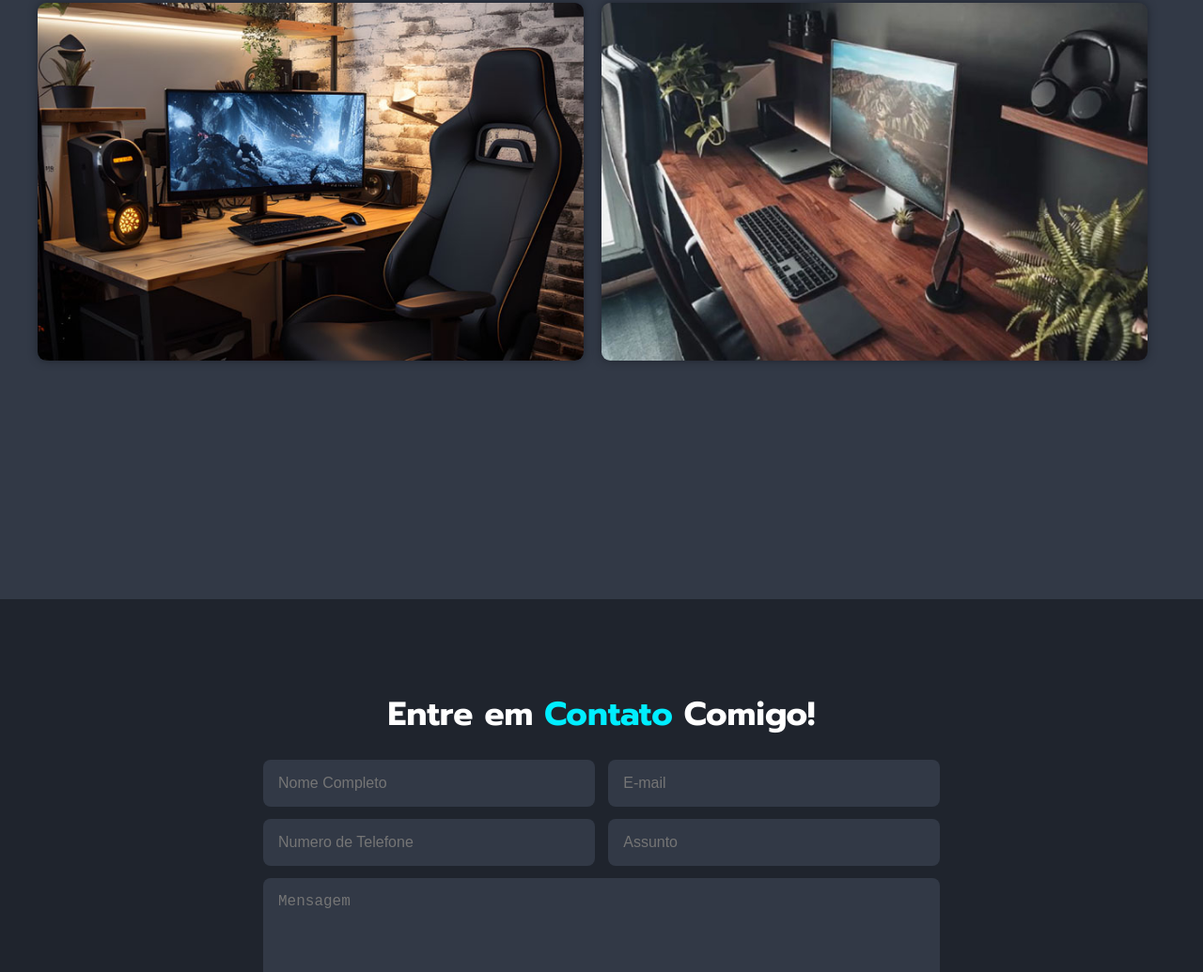
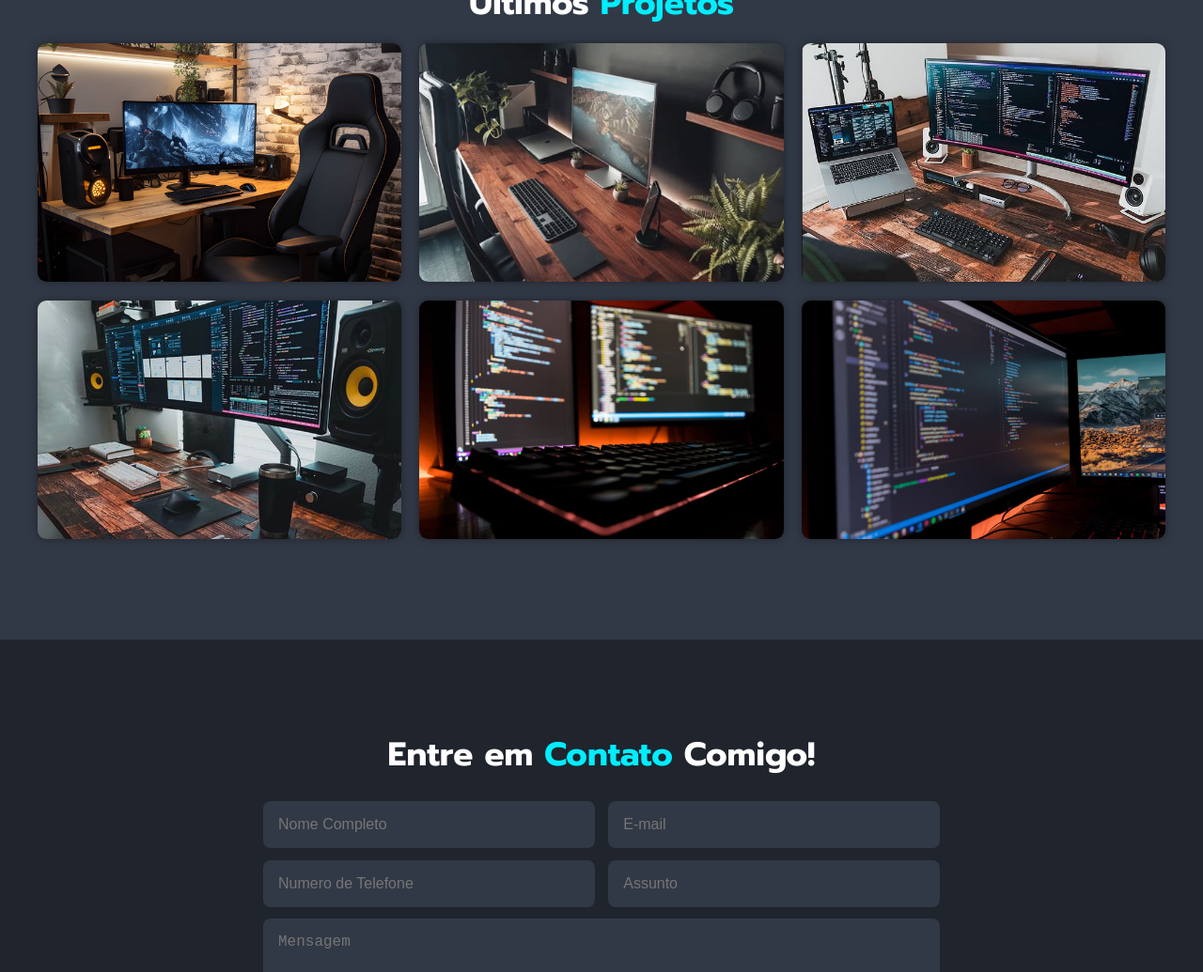
Before and after one commit to thiagobrx/meu-site, a plain HTML site: page index.html in a window 1280 px wide. Shown: the part 1762-2797 px from the top of the page at 94% size. Drawn offline with nearby package versions, Linux system fonts and the light colour scheme.

Commit message:
removi os comentarios do HTML e coloquei comentarios no js

```diff
--- a/index.html
+++ b/index.html
@@ -1,177 +1,262 @@
 <!DOCTYPE html>
 <html lang="pt-br">
+
 <head>
     <meta charset="UTF-8">
     <meta name="viewport" content="width=device-width, initial-scale=1.0">
     <link rel="shortcut icon" href="#" type="image/x-icon">
     <link rel="stylesheet" href="css/style.css">
     <link href='https://unpkg.com/boxicons@2.1.4/css/boxicons.min.css' rel='stylesheet'>
-    <title>Portifolio Thiago</title>
-    <!-- Metadados do documento, incluindo codificação de caracteres, viewport e links para arquivos CSS -->
+    <title>Portifolio Thiago Batista</title>
 </head>
+
 <body>
     <header>
         <a href="#" class="logo">Portifolio</a>
-        <!-- Link para a logo do portfólio -->
 
         <div class="nav">
             <a href="#home">Home</a>
             <a href="#services">Serviços</a>
             <a href="#portifolio">Portifolio</a>
-            <a href="#contact">Contact</a>
-            <a href="#about">About</a>
-            <!-- Links de navegação do menu principal -->
+            <a href="#contact">Contato</a>
+            <a href="#about">Sobre</a>
         </div>
 
         <div class="nav-responsive">
             <a href="#home">Home</a>
             <a href="#services">Serviços</a>
             <a href="#portifolio">Portifolio</a>
-            <a href="#contact">Contact</a>
-            <a href="#about">About</a>
-            <!-- Links de navegação do menu responsivo -->
+            <a href="#contact">Contato</a>
+            <a href="#about">Sobre</a>
         </div>
 
         <div class="menu-hamburguer">
             <div class="bar1"></div>
             <div class="bar2"></div>
             <div class="bar3"></div>
-            <!-- Ícone do menu hambúrguer para navegação responsiva -->
         </div>
     </header>
-
     <section class="home" id="home">
         <div class="home-content">
-            <h3>Buenas, I'm</h3>
+            <h3>Olá, eu sou</h3>
             <h1>Thiago Batista</h1>
             <h3>Full-Stack <span>Developer</span> and <span>Teacher</span></h3>
+
             <p>
                 Lorem ipsum dolor sit amet consectetur adipisicing elit.
                 Fugiat commodi et nam consequatur vero perspiciatis, unde dolores voluptate qui fugit.
             </p>
+
             <div class="social-media">
                 <a href="#"><i class='bx bxl-github'></i></a>
-                <a href="#"><i class='bx bxl-instagram'></i></a>
-                <a href="#"><i class='bx bxl-linkedin'></i></a>
+                <a href="#"><i class='bx bxl-instagram'></i></i></a>
+                <a href="#"><i class='bx bxl-linkedin'></i></i></a>
                 <a href="#"><i class='bx bxl-facebook'></i></a>
-                <!-- Links de ícones de mídia social -->
             </div>
+
             <div>
                 <a href="#" class="btn">Download CV</a>
-                <!-- Botão para download do CV -->
             </div>
         </div>
+
         <div class="home-img">
             <img src="imagens/172456049175343256_1_-removebg-preview.png" alt="Foto de Perfil">
-            <!-- Imagem de perfil na seção inicial -->
         </div>
     </section>
-    <!-- Seção inicial (home) com uma breve introdução, mídias sociais e link para download do CV -->
+
 
     <section class="services" id="services">
         <h2>Our <span>Services</span></h2>
+
         <div class="services-container">
             <div class="services-box">
                 <i class='bx bx-code-alt'></i>
                 <h3>Web Developer</h3>
+
                 <p>
-                    Lorem ipsum dolor sit amet consectetur adipisicing elit. Nisi assumenda necessitatibus
-                    asperiores nam eum, porro quaerat qui? Saepe eos sit dolorem repellat labore amet
+                    Lorem ipsum dolor sit amet consectetur
+                    adipisicing elit. Nisi assumenda necessitatibus
+                    asperiores nam eum, porro quaerat qui?
+                    Saepe eos sit dolorem repellat labore amet
                     facilis doloremque aliquam modi harum.
+                    Quae libero corrupti mollitia blanditiis eligendi
+                    repudiandae facilis ea voluptatibus exercitationem
+                    laboriosam corporis modi porro rerum natus atque optio, repellat fuga?
                 </p>
+
                 <a href="#" class="btn">Leia Mais</a>
             </div>
             <div class="services-box">
                 <i class='bx bx-code-curly'></i>
                 <h3>back-and</h3>
+
                 <p>
-                    Lorem ipsum dolor sit amet consectetur adipisicing elit. Quaerat sed vero esse
-                    laboriosam, animi maiores sequi obcaecati possimus pariatur quia, dolores nemo
-                    delectus, maxime cumque repellendus veniam deserunt? Tempora, illum.
+                    Lorem ipsum dolor sit
+                    amet consectetur adipisicing elit.
+                    Quaerat sed vero esse laboriosam, animi
+                    maiores sequi obcaecati possimus pariatur quia,
+                    dolores nemo delectus, maxime cumque repellendus
+                    veniam deserunt? Tempora, illum.
                 </p>
+
                 <a href="#" class="btn">Leia Mais</a>
             </div>
             <div class="services-box">
                 <i class='bx bx-devices'></i>
                 <h3>IA designer</h3>
+
                 <p>
-                    Lorem ipsum dolor sit amet consectetur adipisicing elit. Quaerat sed vero esse
-                    laboriosam, animi maiores sequi obcaecati possimus pariatur quia, dolores nemo
-                    delectus, maxime cumque repellendus veniam deserunt? Tempora, illum.
+                    Lorem ipsum dolor sit
+                    amet consectetur adipisicing elit.
+                    Quaerat sed vero esse laboriosam, animi
+                    maiores sequi obcaecati possimus pariatur quia,
+                    dolores nemo delectus, maxime cumque repellendus
+                    veniam deserunt? Tempora, illum.
                 </p>
+
                 <a href="#" class="btn">Leia Mais</a>
             </div>
         </div>
     </section>
-    <!-- Seção de serviços com três caixas descrevendo diferentes serviços oferecidos -->
-
     <section class="portifolio" id="portifolio">
         <h2>Ultimos <span>Projetos</span></h2>
         <div class="portifolio-container">
             <div class="portifolio-box">
                 <img src="imagens/01.jpg" alt="portifolio1">
+
                 <div class="portifolio-layer">
                     <h4>Web Developer</h4>
+
                     <p>
                         Lorem ipsum dolor sit amet consectetur adipisicing elit. Modi reprehenderit cumque
-                        exercitationem, dolores sint repellendus quo harum aliquid in incidunt?
+                        exercitationem,
+                        dolores sint repellendus quo harum aliquid in incidunt?
                     </p>
+
                     <a href="#"><i class='bx bx-link-external'></i></a>
                 </div>
             </div>
+
             <div class="portifolio-box">
                 <img src="imagens/02.jpg" alt="portifolio2">
+
                 <div class="portifolio-layer">
                     <h4>Web Developer</h4>
+
                     <p>
                         Lorem ipsum dolor sit amet consectetur adipisicing elit. Modi reprehenderit cumque
-                        exercitationem, dolores sint repellendus quo harum aliquid in incidunt?
+                        exercitationem,
+                        dolores sint repellendus quo harum aliquid in incidunt?
                     </p>
+
                     <a href="#"><i class='bx bx-link-external'></i></a>
                 </div>
             </div>
-            <!-- Mais blocos de portfólio seguem a mesma estrutura -->
+
+            <div class="portifolio-box">
+                <img src="imagens/03.jpg" alt="portifolio3">
+
+                <div class="portifolio-layer">
+                    <h4>Web Developer</h4>
+
+                    <p>
+                        Lorem ipsum dolor sit amet consectetur adipisicing elit. Modi reprehenderit cumque
+                        exercitationem,
+                        dolores sint repellendus quo harum aliquid in incidunt?
+                    </p>
+
+                    <a href="#"><i class='bx bx-link-external'></i></a>
+                </div>
+            </div>
+
+            <div class="portifolio-box">
+                <img src="imagens/04.jpg" alt="portifolio4">
+
+                <div class="portifolio-layer">
+                    <h4>Web Developer</h4>
+
+                    <p>
+                        Lorem ipsum dolor sit amet consectetur adipisicing elit. Modi reprehenderit cumque
+                        exercitationem,
+                        dolores sint repellendus quo harum aliquid in incidunt?
+                    </p>
+
+                    <a href="#"><i class='bx bx-link-external'></i></a>
+                </div>
+            </div>
+
+            <div class="portifolio-box">
+                <img src="imagens/05.jpg" alt="portifolio5">
+
+                <div class="portifolio-layer">
+                    <h4>Web Developer</h4>
+
+                    <p>
+                        Lorem ipsum dolor sit amet consectetur adipisicing elit. Modi reprehenderit cumque
+                        exercitationem,
+                        dolores sint repellendus quo harum aliquid in incidunt?
+                    </p>
+
+                    <a href="#"><i class='bx bx-link-external'></i></a>
+                </div>
+            </div>
+
+            <div class="portifolio-box">
+                <img src="imagens/06.jpg" alt="portifolio6">
+
+                <div class="portifolio-layer">
+                    <h4>Web Developer</h4>
+
+                    <p>
+                        Lorem ipsum dolor sit amet consectetur adipisicing elit. Modi reprehenderit cumque
+                        exercitationem,
+                        dolores sint repellendus quo harum aliquid in incidunt?
+                    </p>
+
+                    <a href="#"><i class='bx bx-link-external'></i></a>
+                </div>
+            </div>
         </div>
     </section>
-    <!-- Seção de portfólio mostrando os últimos projetos com imagens e descrições -->
-
     <section class="contact" id="contact">
         <h2>Entre em <span>Contato</span> Comigo!</h2>
+
+
         <form action="">
             <div class="input-box">
                 <input type="text" placeholder="Nome Completo">
                 <input type="email" placeholder="E-mail">
             </div>
+
             <div class="input-box">
                 <input type="number" placeholder="Numero de Telefone">
                 <input type="text" placeholder="Assunto">
             </div>
+
             <textarea cols="30" rows="8" placeholder="Mensagem"></textarea>
             <a href="#" class="btn">Enviar Mensagem</a>
         </form>
     </section>
-    <!-- Seção de contato com um formulário para o usuário enviar mensagens -->
 
     <section class="about" id="about">
         <div class="about-img">
             <img src="imagens/172456049175343256_1_-removebg-preview.png" alt="">
         </div>
+
         <div class="about-content">
             <h3>Sobre mim</h3>
             <h1>Full-Stack <span>Desenvolvedor</span> and <span>Teacher</span></h1>
+
             <p>
                 Lorem ipsum dolor sit amet, consectetur adipisicing elit.
                 Enim at nemo id odit modi alias accusamus ipsum pariatur beatae ipsa!
             </p>
         </div>
     </section>
-    <!-- Seção sobre mim, com uma breve descrição e uma imagem -->
-
     <footer>
         <p>Copyright &copy; 2023 by &lt;/batista&gt;. All Rights Reserved.</p>
-        <!-- Rodapé com uma mensagem de direitos autorais -->
     </footer>
-    <script src="js/script.js"></script>
-    <!-- Inclusão do arquivo JavaScript -->
 </body>
+<script src="js/script.js"></script>
+
 </html>
```
Also changed, not shown: js/script.js (+10 -1 lines).
